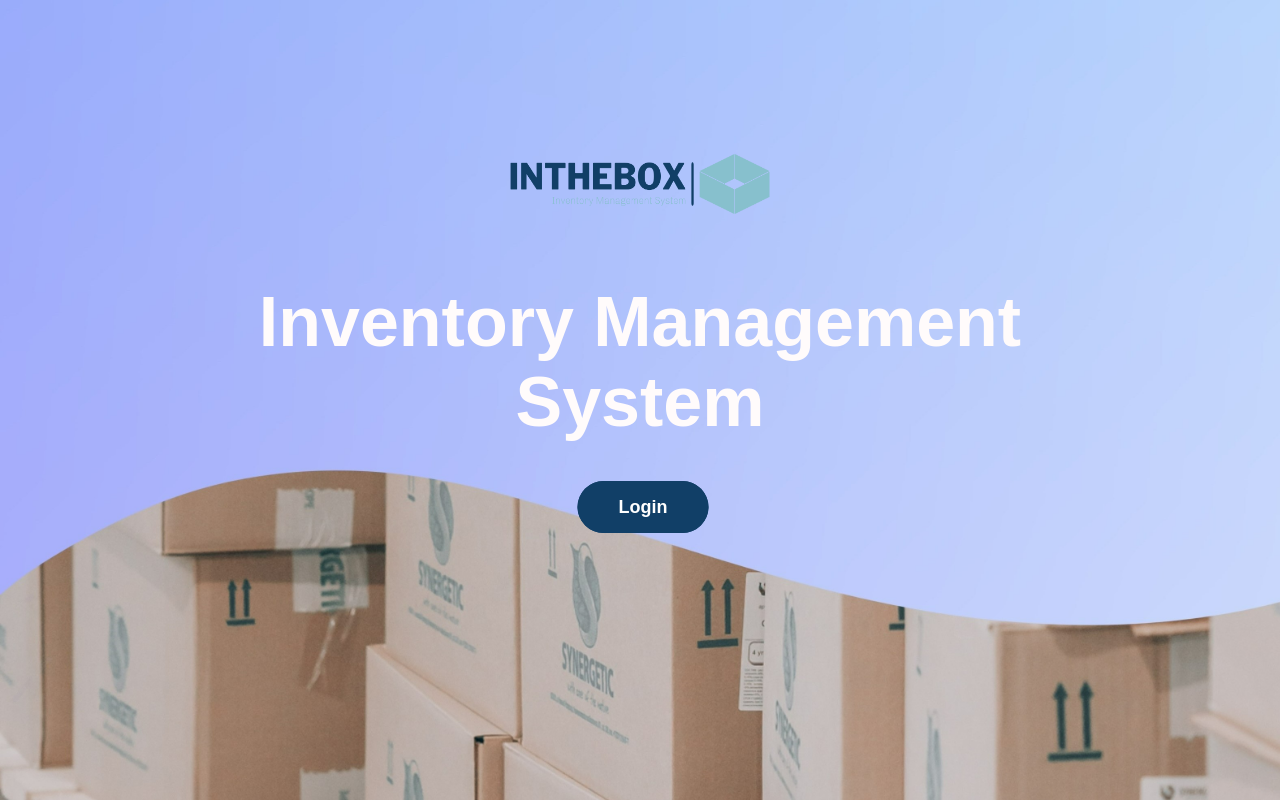
After one commit to mamamakoko/Inventory-Management-System, a PHP site: page /main.php in a window 1280 px wide. The commit adds this page. Run offline with PHP 8.4, Linux system fonts and the light colour scheme.

Commit message:
Finalization of the model.

```diff
--- /dev/null
+++ b/main.css
@@ -0,0 +1,57 @@
+@import url('https://fonts.googleapis.com/css?family=Roboto:700&display=swap');
+*{
+	padding: 0;
+	margin: 0;
+}
+.wrapper{
+	background: url(./asset/bg1.jpeg) no-repeat;
+	background-size: cover;
+	height: 100vh;
+}
+.wrapper .center{
+	position: absolute;
+	left: 50%;
+    top: 50%;
+	transform: translate(-50%, -50%);
+	font-family: sans-serif;
+	user-select: none;
+}
+
+.logo {
+	width: 260px;
+	height: 60px;
+	padding: 12%;
+	display: block;
+	margin-left: auto;
+	margin-right: auto;
+
+}
+.center h2{
+	color: rgb(255, 251, 251);
+	font-size: 70px;
+	font-weight: bold;
+    margin-bottom: 55px;
+	width: 885px;
+    text-align: center;
+
+}
+.button{
+    justify-content: center;
+    margin-left: 380px;
+	height: 50px;
+	width: 150px;
+    padding: 15px 40px;
+    text-decoration: none;
+	font-size: 18px;
+	font-weight: 600;
+	color: #ffffff;
+	background: #113F67;
+	outline: none;
+	cursor: pointer;
+	border: 1px solid #113F67;
+	border-radius: 30px;
+	transition: .4s;
+}
+.button:hover{
+	background: #0a273f;
+}
--- /dev/null
+++ b/main.php
@@ -0,0 +1,19 @@
+<!DOCTYPE html>
+<html lang="en">
+<head>
+	<meta charset="UTF-8">
+	<title>Main</title>
+	<link rel="stylesheet" href="main.css">
+</head>
+<body>
+	<div class="wrapper">
+	    <img class="logo" src="./asset/logo1.png">
+
+		<div class="center">
+			<h2>Inventory Management System</h2>
+			<a class="button" href="index.php">Login</a>
+
+		</div>
+    </div>
+</body>
+</html>
--- a/source/modify-product-modal.php
+++ /dev/null
@@ -1,5 +0,0 @@
-<?php
-include_once './source/database.php';
-?>
-
-<button id="new-product-btn" name="new-product" class="button">Update</button>
```
Also changed, not shown: dashboard.php (+0 -10 lines), index.css (added, +69 -0 lines), index.php (added, +24 -0 lines), process/decrement.php (added, +12 -0 lines), process/delete.php (deleted, +0 -32 lines), process/deletion.php (+2 -9 lines), process/display-data.php (+6 -2 lines), process/increment.php (added, +12 -0 lines), process/modification.php (+70 -0 lines), source/remove-product-modal.css (deleted, +0 -52 lines), source/remove-product-modal.php (deleted, +0 -49 lines), asset/bg1.jpeg (added), asset/bg2.jpeg (added).
